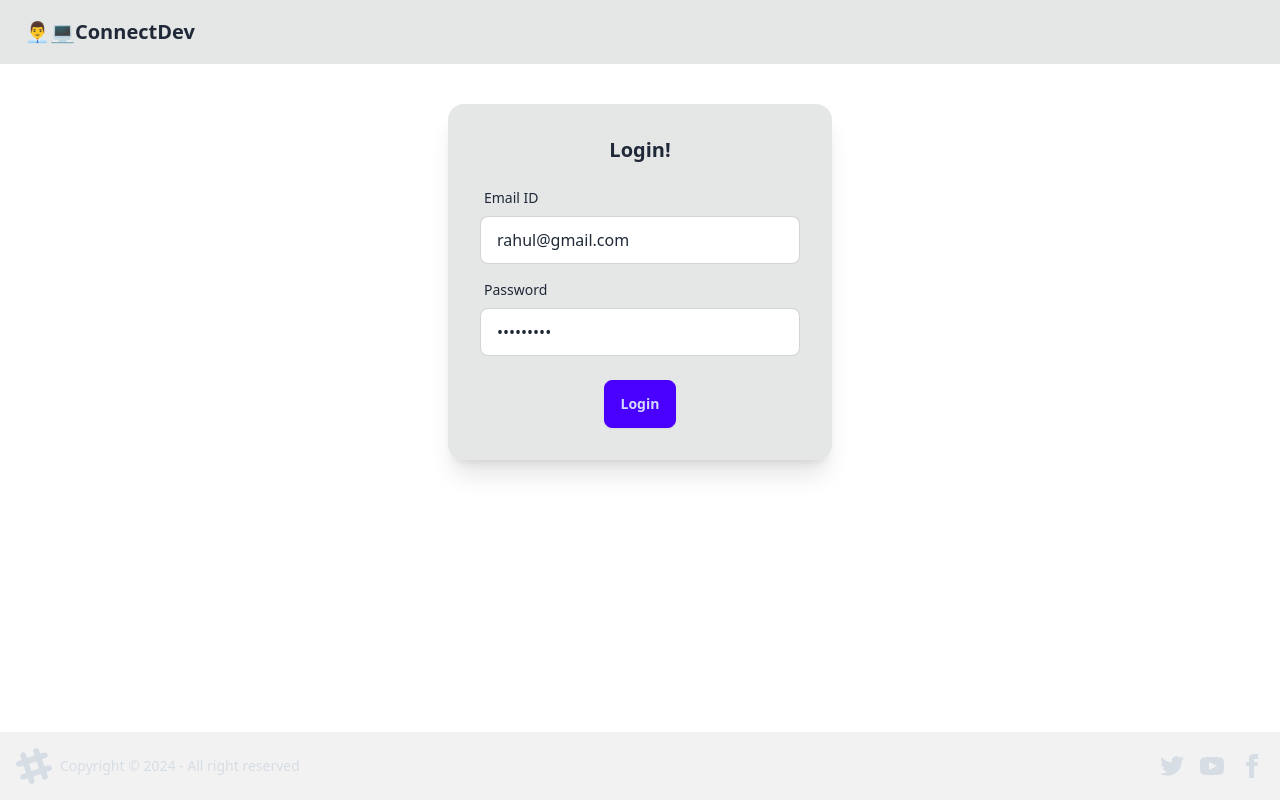
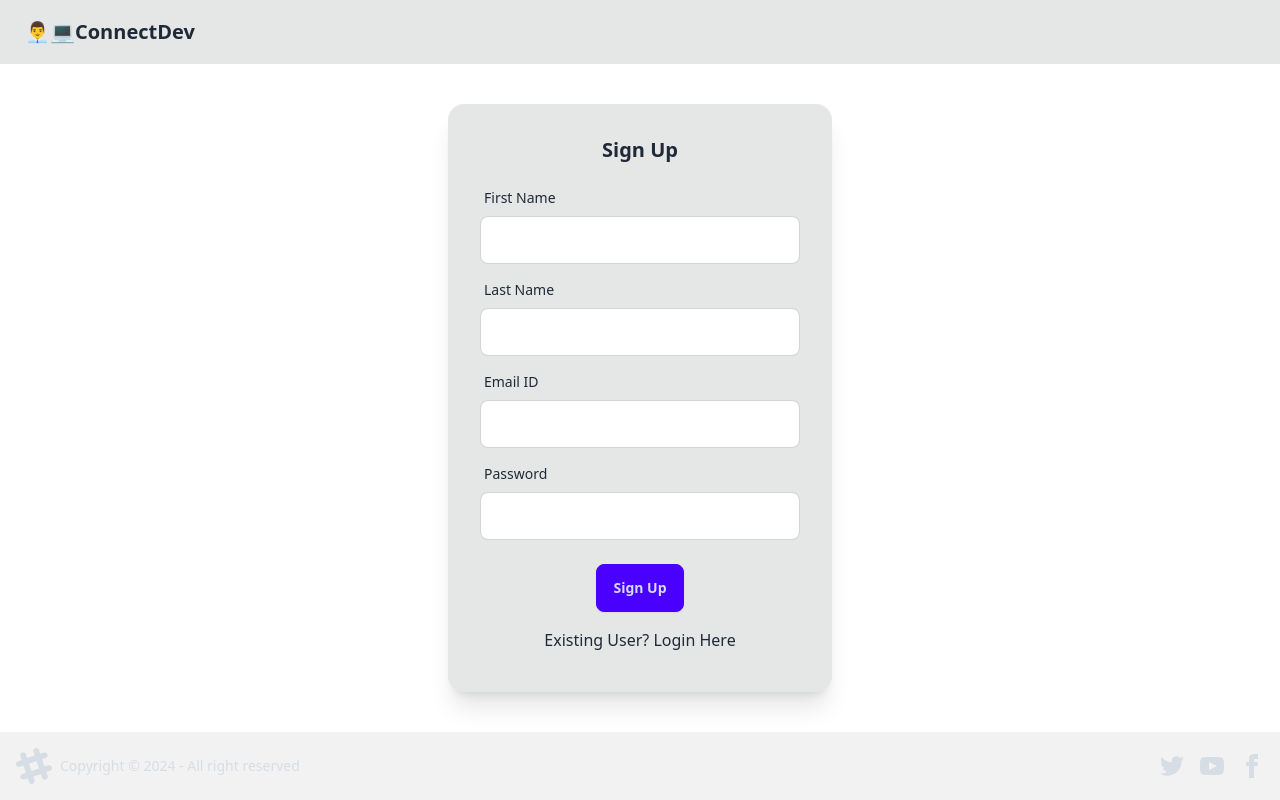
Before and after one commit to HrishikeshPK/connectDev-web, a React app: page /login in a window 1280 px wide. Built offline with nearby package versions, Linux system fonts and the light colour scheme; no server answers; the HTML template or start-up script is replaced by a standard one.

Commit message:
added sign up form and completed user module

```diff
--- a/src/components/EditProfile.jsx
+++ b/src/components/EditProfile.jsx
@@ -10,9 +10,9 @@ const EditProfile = ({user}) => {
     const [firstName, setFirstName] = useState(user.firstName)
     const [lastName, setLastName] = useState(user.lastName)
     const [photoUrl, setPhotoUrl] = useState(user.photoUrl)
-    const [age, setAge] = useState(user.age)
-    const [gender, setGender] = useState(user.gender)
-    const [about, setAbout] = useState(user.about)
+    const [age, setAge] = useState(user.age || "")
+    const [gender, setGender] = useState(user.gender || "")
+    const [about, setAbout] = useState(user.about || "")
     const [error, setError] = useState("")
     const [showToast, setShowToast] = useState(false)
     const dispatch = useDispatch()
--- a/src/components/Feed.jsx
+++ b/src/components/Feed.jsx
@@ -3,7 +3,7 @@ import React, { useEffect } from 'react'
 import { BASE_URL } from '../utils/constants'
 import { useDispatch, useSelector } from 'react-redux'
 import { addFeed } from '../utils/feedSlice'
-import UserCard from './userCard'
+import UserCard from './UserCard'
 
 const Feed = () => {
   const feed = useSelector(store => store.feed)
@@ -24,6 +24,10 @@ const Feed = () => {
   useEffect(()=>{
     getFeed()
   },[])
+  if(!feed) return
+
+  if(feed.length <= 0) return <h1 className='flex justify-center my-10'>No new users found!!</h1>
+
   return (
   feed && (
     <div className='flex justify-center my-10'>
--- a/src/components/Login.jsx
+++ b/src/components/Login.jsx
@@ -7,8 +7,11 @@ import { BASE_URL } from "../utils/constants"
 
 const Login = () => {
 
-  const [emailId, setEmailId] = useState("rahul@gmail.com")
-  const [password, setPassword] = useState("Rahul@123")
+  const [emailId, setEmailId] = useState("")
+  const [password, setPassword] = useState("")
+  const [firstName, setFirstName] = useState("")
+  const [lastName, setLastName] = useState("")
+  const [isLoginForm, setIsLoginForm] = useState(false)
   const [error, setError] = useState("")
   const dispatch = useDispatch()
   const navigate = useNavigate()
@@ -26,13 +29,35 @@ const Login = () => {
       setError(err?.response?.data || "Something went wrong")
     }
   }
+  const handleSignUp = async () => {
+    try {
+      const res = await axios.post(BASE_URL+"/signup", {firstName, lastName, emailId, password}, {withCredentials: true})
+      dispatch(addUser(res.data.data))
+      return navigate("/profile")
+    } catch (err) {
+      setError(err?.response?.data || "Something went wrong")
+    }
+  }
 
   return (
     <div className="flex justify-center my-10">
       <div className="card bg-base-300 w-96 shadow-xl">
   <div className="card-body">
-    <h2 className="card-title justify-center">Login!</h2>
+    <h2 className="card-title justify-center">{isLoginForm? "Login!" : "Sign Up"}</h2>
     <div>
+
+    {!isLoginForm && <> <label className="form-control w-full max-w-xs my-2">
+          <div className="label">
+            <span className="label-text">First Name</span>
+          </div>
+          <input type="text" value={firstName}  className="input input-bordered w-full max-w-xs"  onChange={(e)=> setFirstName(e.target.value)}/>
+        </label>
+        <label className="form-control w-full max-w-xs my-2">
+          <div className="label">
+            <span className="label-text">Last Name</span>
+          </div>
+          <input type="text" value={lastName} className="input input-bordered w-full max-w-xs" onChange={(e)=> setLastName(e.target.value)} />
+        </label></>}
         <label className="form-control w-full max-w-xs my-2">
           <div className="label">
             <span className="label-text">Email ID</span>
@@ -48,8 +73,10 @@ const Login = () => {
     </div>
     <p className="text-red-500">{error} </p>
     <div className="card-actions justify-center">
-      <button className="btn btn-primary" onClick={handleLogin}>Login</button>
+      <button className="btn btn-primary" onClick={isLoginForm? handleLogin : handleSignUp}>{isLoginForm? "Login" : "Sign Up"}</button>
+
     </div>
+    <p className="m-auto cursor-pointer py-2" onClick={()=> setIsLoginForm((value)=>!value)}>{isLoginForm? "New User? Sign Up Here" : "Existing User? Login Here"}</p>
   </div>
 </div>
     </div>
--- a/src/components/UserCard.jsx
+++ b/src/components/UserCard.jsx
@@ -1,8 +1,24 @@
+import axios from "axios"
+import { BASE_URL } from "../utils/constants"
+import { useDispatch } from "react-redux"
+import { removeUserFromFeed } from "../utils/feedSlice"
 
 
 const UserCard = ({user}) => {
+
+
     console.log(user)
-    const { firstName, lastName, photoUrl, age, gender, about } = user
+    const { _id, firstName, lastName, photoUrl, age, gender, about } = user
+    const dispatch = useDispatch()
+
+    const handleSendRequest = async(status, userId)=> {
+      try {
+        const res = await axios.post(BASE_URL + "/request/send/" + status + "/" + userId, {}, {withCredentials: true} )
+        dispatch(removeUserFromFeed(userId))
+      } catch (err) {
+
+      }
+    }
 
   return (
     user && (
@@ -17,8 +33,8 @@ const UserCard = ({user}) => {
     {age && gender && <p>{age + ", " + gender}</p>}
     <p>{about}</p>
     <div className="card-actions justify-around">
-      <button className="btn btn-secondary">Ignore</button>
-      <button className="btn btn-primary">Interested</button>
+      <button className="btn btn-secondary" onClick={()=> handleSendRequest("ignored", _id)}>Ignore</button>
+      <button className="btn btn-primary" onClick={()=> handleSendRequest("interested", _id)}>Interested</button>
     </div>
   </div>
 </div>)
--- a/src/utils/feedSlice.js
+++ b/src/utils/feedSlice.js
@@ -7,9 +7,12 @@ const feedSlice = createSlice({
         addFeed: (state, action) => {
             return action.payload
         },
-        removeFeed: (state, action)=> null,
+        removeUserFromFeed: (state, action)=> {
+            const newFeed = state.filter(user => user._id !== action.payload)
+            return newFeed
+        }
     }
 })
 
-export const { addFeed } = feedSlice.actions
+export const { addFeed, removeUserFromFeed } = feedSlice.actions
 export default feedSlice.reducer
```
